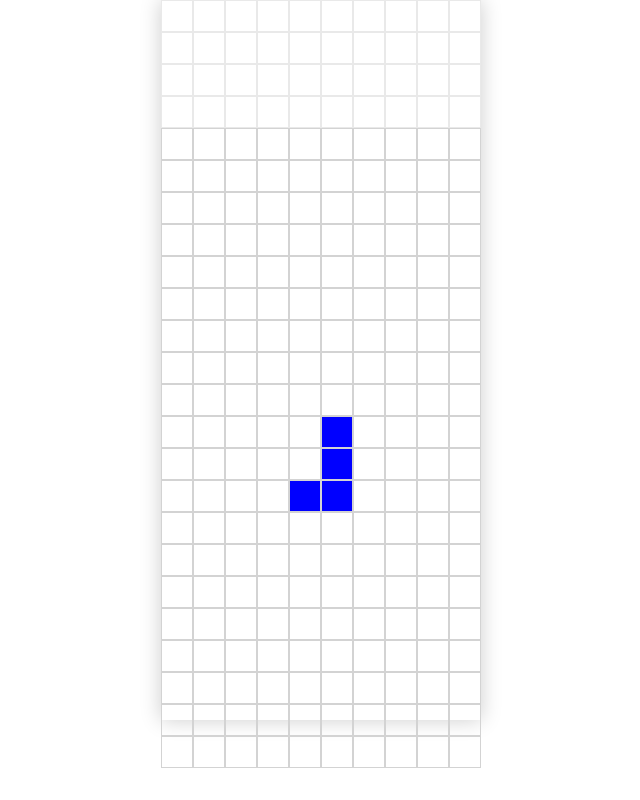
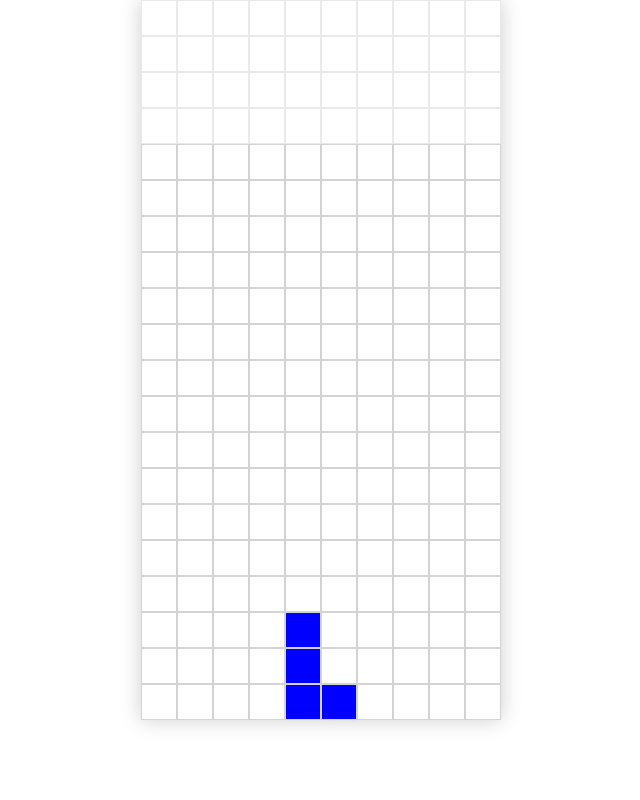
Before and after one commit to Tly1001/sei-project-one, a plain HTML site: page index.html in a window 1280 px wide. Shown: the whole page, without its empty margins (319-959 px from the left). Drawn offline with Linux system fonts and the light colour scheme.

Commit message:
added all tetriminos shape infos, cleaned up rotation, fixed locking tet at base, added tet randomiser, linked it so new tet generates after old one locks

```diff
--- a/scripts/app2.js
+++ b/scripts/app2.js
@@ -1,16 +1,18 @@
 function init() {
   // DOM elements
   const grid = document.querySelector('.grid')
-  const cells = []
+  const tetDom = document.querySelector('.occupied')
 
   // grid variables
   const width = 10
-  const height = 24
-  const cellCount = width * height
+  const height = 20
+  const cells = []
+  for (let i = 0; i < height; i++) {
+    cells.push([])
+  }
 
   // game variables
   let tetrominoPos = []
-  let color
   let state = 0
 
   function createGrid() {
@@ -19,8 +21,12 @@ function init() {
         const cell = document.createElement('div')
         cell.dataset.row = row
         cell.dataset.col = col
+        cell.value = 0
         grid.appendChild(cell)
-        cells.push(cell)
+        cells[row].push(cell)
+
+        // console.log(cells[row])
+
         cell.dataset.row < 4 ? cell.classList.add('hidden-grid') : null
       }
     }
@@ -29,121 +35,415 @@ function init() {
   createGrid()
 
   // create tetrominos
-  const jTet = {
-    starting: [34, 35, 25, 15],
+
+  const shapes =
+  [[{
+    letter: 'S',
+    starting: [{
+      row: 2,
+      col: 5
+    }, {
+      row: 2,
+      col: 4
+    }, {
+      row: 3,
+      col: 4
+    }, {
+      row: 3,
+      col: 3
+    }],
+    color: 'yellow',
+    rotate: [
+      [
+        [1, -1],
+        [0, 0],
+        [-1, -1],
+        [-2, 0]
+      ],
+      [
+        [-1, -1],
+        [0, 0],
+        [-1, 1],
+        [0, 2]
+      ],[
+        [-1, 1],
+        [0, 0],
+        [1, 1],
+        [2, 0]
+      ],[
+        [1, 1],
+        [0, 0],
+        [1, -1],
+        [0, -2]
+      ]
+    ]
+  }],
+
+  [{
+    letter: 'I',
+    starting: [{
+      row: 0,
+      col: 4
+    }, {
+      row: 1,
+      col: 4
+    }, {
+      row: 2,
+      col: 4
+    }, {
+      row: 3,
+      col: 4
+    }],
+    color: 'yellow',
+    rotate: [
+      [
+        [1, 2],
+        [0, 1],
+        [-1, 0],
+        [-2, -1]
+      ],
+      [
+        [2, -2],
+        [1, -1],
+        [0, 0],
+        [-1, 1]
+      ],[
+        [-2, -1],
+        [-1, 0],
+        [0, 1],
+        [1, 2]
+      ],[
+        [-1, 1],
+        [0, 0],
+        [1, -1],
+        [2, -2]
+      ]
+    ]
+  }],
+
+  [{
+    letter: 'O',
+    starting: [{
+      row: 2,
+      col: 4
+    }, {
+      row: 2,
+      col: 5
+    }, {
+      row: 3,
+      col: 4
+    }, {
+      row: 3,
+      col: 5
+    }],
+    color: 'yellow',
+    rotate: [
+      [
+        [0, 0],
+        [0, 0],
+        [0, 0],
+        [0, 0]
+      ],
+      [
+        [0, 0],
+        [0, 0],
+        [0, 0],
+        [0, 0]
+      ],[
+        [0, 0],
+        [0, 0],
+        [0, 0],
+        [0, 0]
+      ],[
+        [0, 0],
+        [0, 0],
+        [0, 0],
+        [0, 0]
+      ]
+    ]
+  }],
+
+  [{
+    letter: 'L',
+    starting: [{
+      row: 1,
+      col: 4
+    }, {
+      row: 2,
+      col: 4
+    }, {
+      row: 3,
+      col: 4
+    }, {
+      row: 3,
+      col: 5
+    }],
+    color: 'green',
+    rotate: [
+      [
+        [1, 1],
+        [0, 0],
+        [-1, -1],
+        [0, -2]
+      ],
+      [
+        [1, -1],
+        [0, 0],
+        [-1, 1],
+        [-2, 0]
+      ],
+      [
+        [-1, -1],
+        [0, 0],
+        [1, 1],
+        [0, 2]
+      ],
+      [
+        [-1, 1],
+        [0, 0],
+        [1, -1],
+        [2, 0]
+      ]
+    ]
+  }],
+
+  [{
+    letter: 'Z',
+    starting: [{
+      row: 2,
+      col: 4
+    }, {
+      row: 2,
+      col: 5
+    }, {
+      row: 3,
+      col: 5
+    }, {
+      row: 3,
+      col: 6
+    }],
+    color: 'red',
+    rotate: [
+      [
+        [-1, 1],
+        [0, 0],
+        [-1, -1],
+        [0, -2]
+      ],
+      [
+        [1, 1],
+        [0, 0],
+        [-1, 1],
+        [-2, 0]
+      ],
+      [
+        [1, -1],
+        [0, 0],
+        [1, 1],
+        [0, 2]
+      ],
+      [
+        [-1, -1],
+        [0, 0],
+        [1, -1],
+        [2, 0]
+      ]
+    ]
+  }],
+
+  [{
+    letter: 'J',
+    starting: [{
+      row: 3,
+      col: 4
+    }, {
+      row: 3,
+      col: 5
+    }, {
+      row: 2,
+      col: 5
+    }, {
+      row: 1,
+      col: 5
+    }],
     color: 'blue',
     rotate: [
-      [-20, -11, 0, 11],
-      [2, -9, 0, 9],
-      [20, 11, 0, -11],
-      [-2, 9, 0, -9]
-    ],
-    state: 0
+      [
+        [-2, 0],
+        [-1, -1],
+        [0, 0],
+        [1, 1]
+      ],
+      [
+        [0, 2],
+        [-1, 1],
+        [0, 0],
+        [1, -1]
+      ],
+      [
+        [2, 0],
+        [1, 1],
+        [0, 0],
+        [-1, -1]
+      ],
+      [
+        [0, -2],
+        [1, -1],
+        [0, 0],
+        [-1, 1]
+      ]
+    ]
+  }]]
+
+  function getRandomLetter() {
+    const num = Math.floor((Math.random() * 7))
+    return shapes[num]
   }
 
-  function changeColor(place, color) {
-    cells[place].style.backgroundColor = color
-  }
-
+  // function changeColor(place, color) {
+  //   cells[place].style.backgroundColor = color
+  // }
 
   function addClass(pos) {
-    cells[pos].classList.add('occupied')
+    // console.log(pos) returns row:num col:num
+    cells[pos.row][pos.col].classList.add('occupied')
   }
 
   function removeClass(pos) {
-    cells[pos].classList.remove('occupied')
+    cells[pos.row][pos.col].classList.contains('occupied') ? cells[pos.row][pos.col].classList.remove('occupied') : null
   }
 
   function lockClass(pos) {
-    cells[pos].classList.add('locked')
+    cells[pos.row][pos.col].classList.add('locked')
   }
 
-  function createTetrominos(tet) {
-    tet.starting.forEach(place => {
-      // changeColor(place, tet.color)
+  // removes old class in old position
+  function removeAll() {
+    tetrominoPos.forEach(pos => removeClass(pos))
+  }
+
+  // places tet in new position
+  function replaceAll() {
+    tetrominoPos.forEach(pos => addClass(pos))
+  }
+
+  function createTetrominos() {
+    const tet = getRandomLetter()
+    tetrominoPos = []
+
+    tet[0].starting.forEach(place => {
+      // console.log(place) returns [3,4]
       tetrominoPos.push(place)
-      console.log(cells[place])
       addClass(place)
-      console.log(cells[place])
-      color = tet.color
     })
+    // tetDom.style.backgroundColor = tet[0].color
     drop()
   }
 
   // drop function
   function drop() {
     const dropId = setInterval(() => {
-      if (tetrominoPos[0] + 10 < 239) {
-        tetrominoPos = tetrominoPos.map(pos => {
-
-          // changeColor(pos, 'white')
-          // if ((cells[pos - 10].classList.constains('occupied'))) {} doesn't work
-          removeClass(pos)
-
-          // changeColor(pos + 10, color)
-          addClass(pos + 10)
-          return pos + 10
-        })
+      // console.log(tetrominoPos) returns 4 arrays
+      if (tetrominoPos.every(val => val.row < height - 1)) {
+        //remove
+        removeAll()
+        //change
+        tetrominoPos.forEach(pos => pos.row++)
+        //replace
+        replaceAll()
       } else {
         tetrominoPos.forEach(pos => {
-          // changeColor(pos, 'black')
           lockClass(pos)
-          clearInterval(dropId)
         })
+        state = 0
+        createTetrominos()
+        clearInterval(dropId)
         return
       }
-    }, 400)
+    }, 300)
   }
 
-  createTetrominos(jTet)
 
+  // Line break
+
+
+  // search each array rows for all locked
+  // if true, target that row
+  // turn line to vacant
+  // drop all locked squares above down one line
+
+
+  // function lineBreak() {
+  //   cells.forEach(row => {
+  //     row.find(sq => sq.classList.contains('occupied'))
+  //   })
+  // }
+
+  // Key movement
   function handleKeyUp(event) {
-    // removes old class in old position
-    const x = tetrominoPos[0] % width
-    const y = Math.floor(tetrominoPos[0] / height)
+
+
     switch (event.keyCode) {
       // right
       case 39:
-        if (x < width - 1)
-          tetrominoPos = tetrominoPos.map(pos => {
-            // changeColor(pos, 'white')
-            removeClass(pos)
-            // changeColor(pos++, color)
-            addClass(pos++)
-            return pos++
-          })
+        // unrespond state
+        if (!tetrominoPos.every(val => val.col < 9)) {
+          return
+        } else {
+          //remove
+          removeAll()
+          //change
+          tetrominoPos.forEach(pos => pos.col++)
+          //replace
+          replaceAll()
+        }
         break
         // left
       case 37:
-        if (x > 0)
-          tetrominoPos = tetrominoPos.map(pos => {
-            // changeColor(pos, 'white')
-            removeClass(pos)
-            // changeColor(pos--, color)
-            addClass(pos--)
-            return pos--
-          })
-
+        if (!tetrominoPos.every(val => val.col > 0)) {
+          return
+        } else {
+          removeAll()
+          tetrominoPos.forEach(pos => pos.col--)
+          replaceAll()
+        }
         break
         // up/rotate
       case 38:
-        tetrominoPos = tetrominoPos.map(pos => {
-          // changeColor(pos, 'white')
-          removeClass(pos)
-          // changeColor(pos + jTet.rotate[state][tetrominoPos.indexOf(pos)], color)
-          addClass(pos + jTet.rotate[state][tetrominoPos.indexOf(pos)])
-          return pos + jTet.rotate[state][tetrominoPos.indexOf(pos)]
-        })
-        state < 3 ? state++ : state = 0
+        removeAll()
+        if (!tetrominoPos.every(val => val.row < height - 1)) {
+          for (let i = 0; i <= 3; i++) {
+            // console.log(jTet.rotate[state]) gives 4 arrays, each with 4 arrays nested within them
+            tetrominoPos[i].row += sTet.rotate[state][i][0]
+            sTet.rotate[state][i][1]
+            tetrominoPos[i].col += sTet.rotate[state][i][1]
+          }
+          replaceAll()
+
+          state < 3 ? state++ : state = 0
+
+          tetrominoPos.forEach(pos => {
+            lockClass(pos)
+          })
+        } else {
+          for (let i = 0; i <= 3; i++) {
+            tetrominoPos[i].row += sTet.rotate[state][i][0]
+            sTet.rotate[state][i][1]
+            tetrominoPos[i].col += sTet.rotate[state][i][1]
+          }
+          replaceAll()
+          state < 3 ? state++ : state = 0
+        }
         break
         // down
       case 40:
-        if (y < width - 1)
-          tetrominoPos = tetrominoPos.map(pos => {
-            changeColor(pos, 'white')
-            changeColor(pos + 10, color)
-            return pos + 10
-          })
+        if (!tetrominoPos.every(val => val.row < height - 1)) {
+          return
+        } else {
+          removeAll()
+          tetrominoPos.forEach(pos => pos.row++)
+          replaceAll()
+        }
         break
       default:
         console.log('invalid key')
@@ -151,6 +451,7 @@ function init() {
   }
 
 
+  createTetrominos()
 
   // Event Listeners
   document.addEventListener('keyup', handleKeyUp)
--- a/styles/main.css
+++ b/styles/main.css
@@ -22,14 +22,14 @@ body {
   flex-wrap: wrap;
   height: 90%;
   justify-content: center;
-  width: 320px;
+  width: 360px;
 }
 
 .grid div {
   border: 1px solid lightgrey;
   flex-grow: 1;
-  height: 32px;
-  width: 32px;
+  height: 36px;
+  width: 36px;
 }
 
 .hidden-grid {
```
Also changed, not shown: 1 other file.
